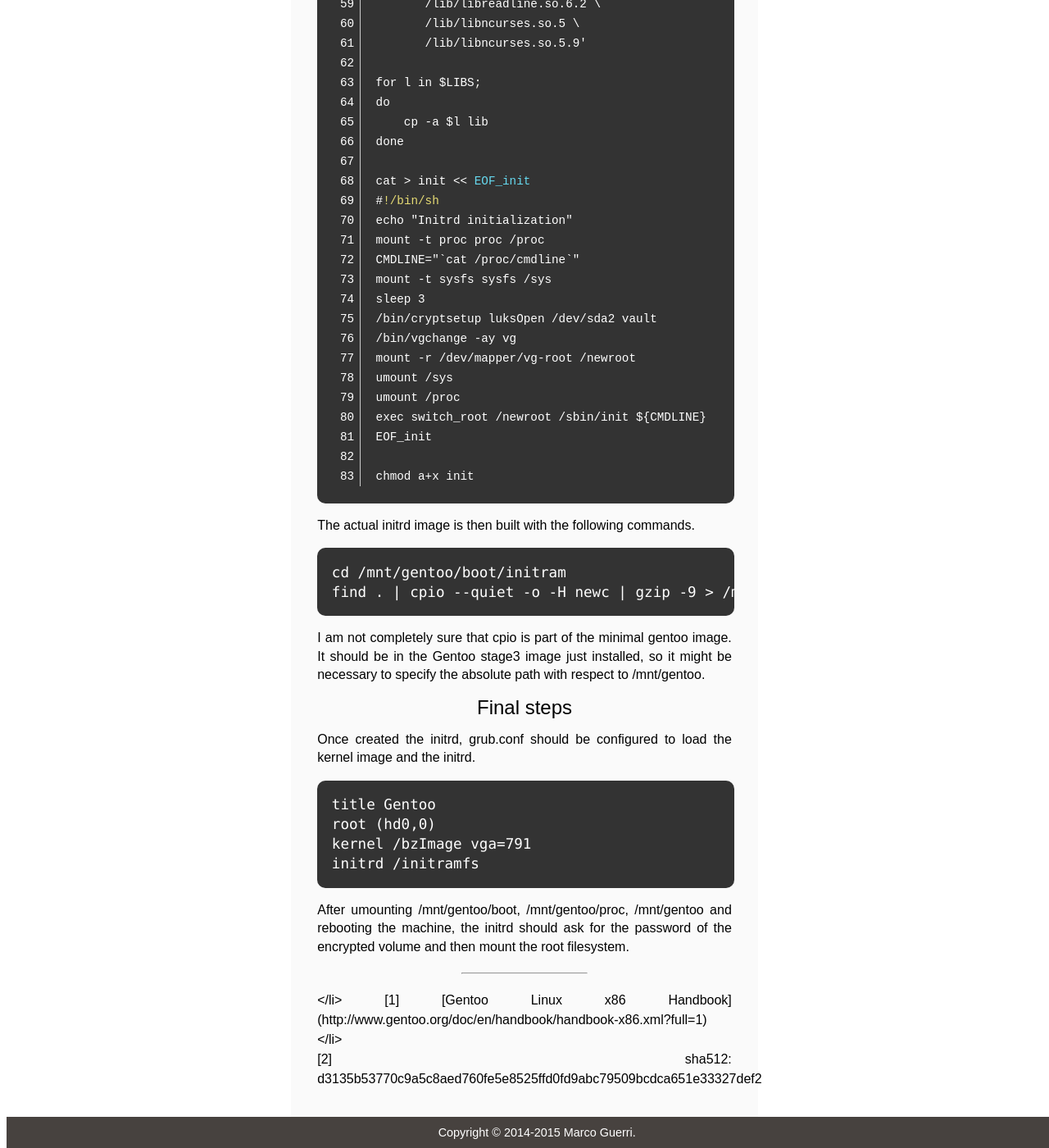
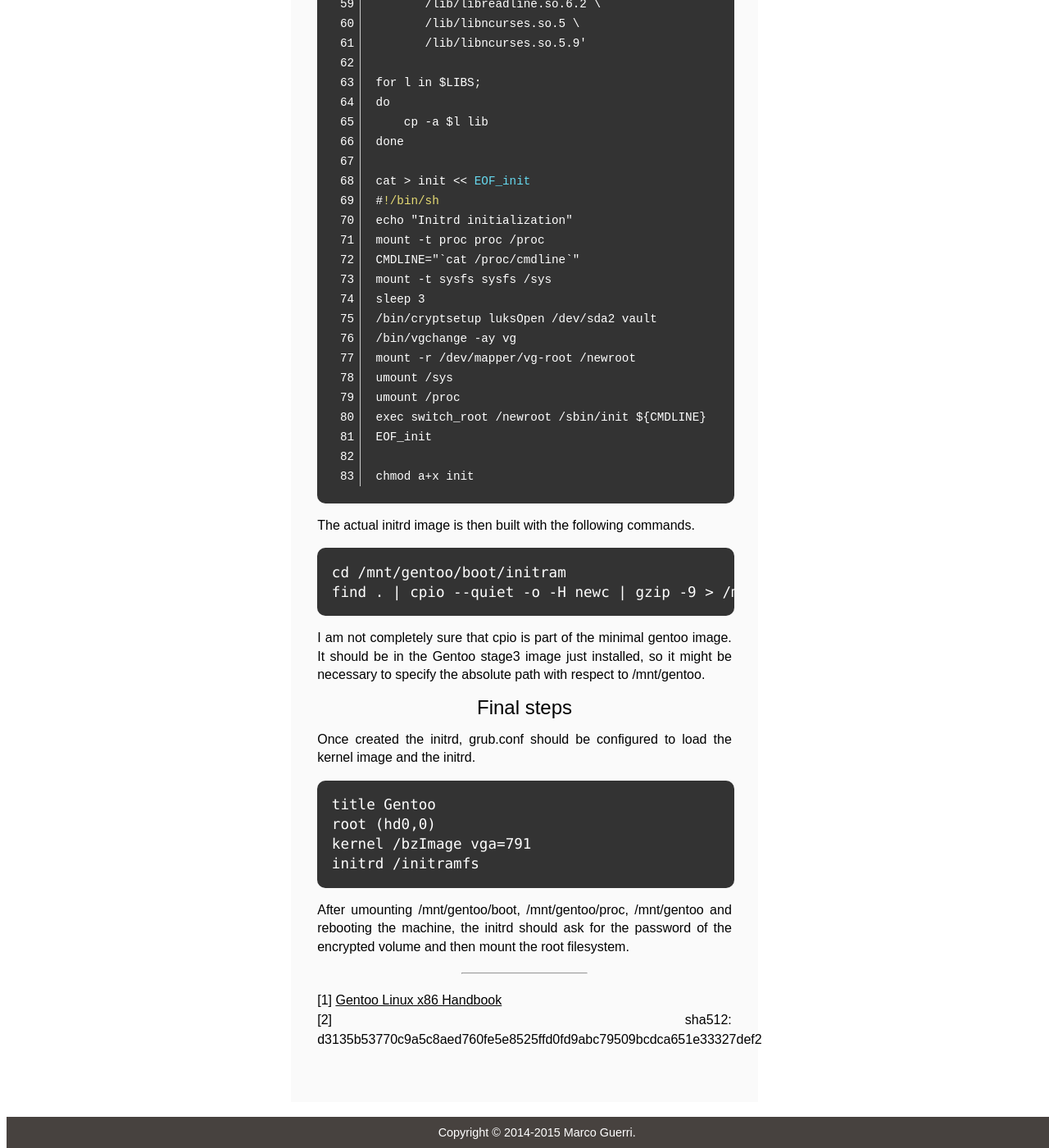
Before and after one commit to marcoguerri/marcoguerri.github.io, a Jekyll site: the page built from _posts/2013-10-07-gentoo-dmcrypt.markdown, in a window 1280 px wide and 1400 px high, scrolled down 6571 px. Shown: the whole window at 82% size. Built offline with Jekyll 4.4.1, drawn with Linux system fonts in a browser that asks for light colours; nearby versions of some CDN libraries.

Commit message:
Improved books layout and added drafts

```diff
--- a/_posts/2013-10-07-gentoo-dmcrypt.markdown
+++ b/_posts/2013-10-07-gentoo-dmcrypt.markdown
@@ -351,10 +351,13 @@ After umounting /mnt/gentoo/boot, /mnt/gentoo/proc,
 the encrypted volume and then mount the root filesystem.
 <hr width="30%" style="margin-bottom:20px;margin-top:20px"/>
 <ul class="references">
-</li> <a name="gentoo_handbook">[1] [Gentoo Linux x86 Handbook](http://www.gentoo.org/doc/en/handbook/handbook-x86.xml?full=1)
-</a> </li>
-<li> <a name="sha512">[2] sha512: d3135b53770c9a5c8aed760fe5e8525ffd0fd9abc79509bcdca651e33327def2
-</a></li>
+<li>
+    <a name="gentoo_handbook">[1] <a target="_blank" href="http://www.gentoo.org/doc/en/handbook/handbook-x86.xml?full=1">Gentoo Linux x86 Handbook</a>
+   </a>
+</li>
+<li>
+    <a name="sha512">[2] sha512: d3135b53770c9a5c8aed760fe5e8525ffd0fd9abc79509bcdca651e33327def2 </a>
+</li>
 </ul>
 [jekyll-gh]: https://github.com/mojombo/jekyll
 [jekyll]:    http://jekyllrb.com
--- a/css/master.css
+++ b/css/master.css
@@ -93,11 +93,11 @@ a {
 }
 
 .content-books {
-  margin-bottom: 50px;
   margin-left: auto;
   margin-right: auto;
   text-align: justify;
-  padding: 2em;
+  padding-left: 2em;
+  padding-right: 2em;
   background: #FAFAFA;
 }
 #content h2 {
```
Also changed, not shown: _drafts/2015-03-14-turbo.markdown (added, +20 -0 lines), _drafts/2016-03-28-rebelcode.markdown (added, +25 -0 lines), _layouts/books.html (added, +23 -0 lines), _posts/2016-03-20-cathedralandbazaar.markdown (+13 -29 lines), books.html (+9 -8 lines).
